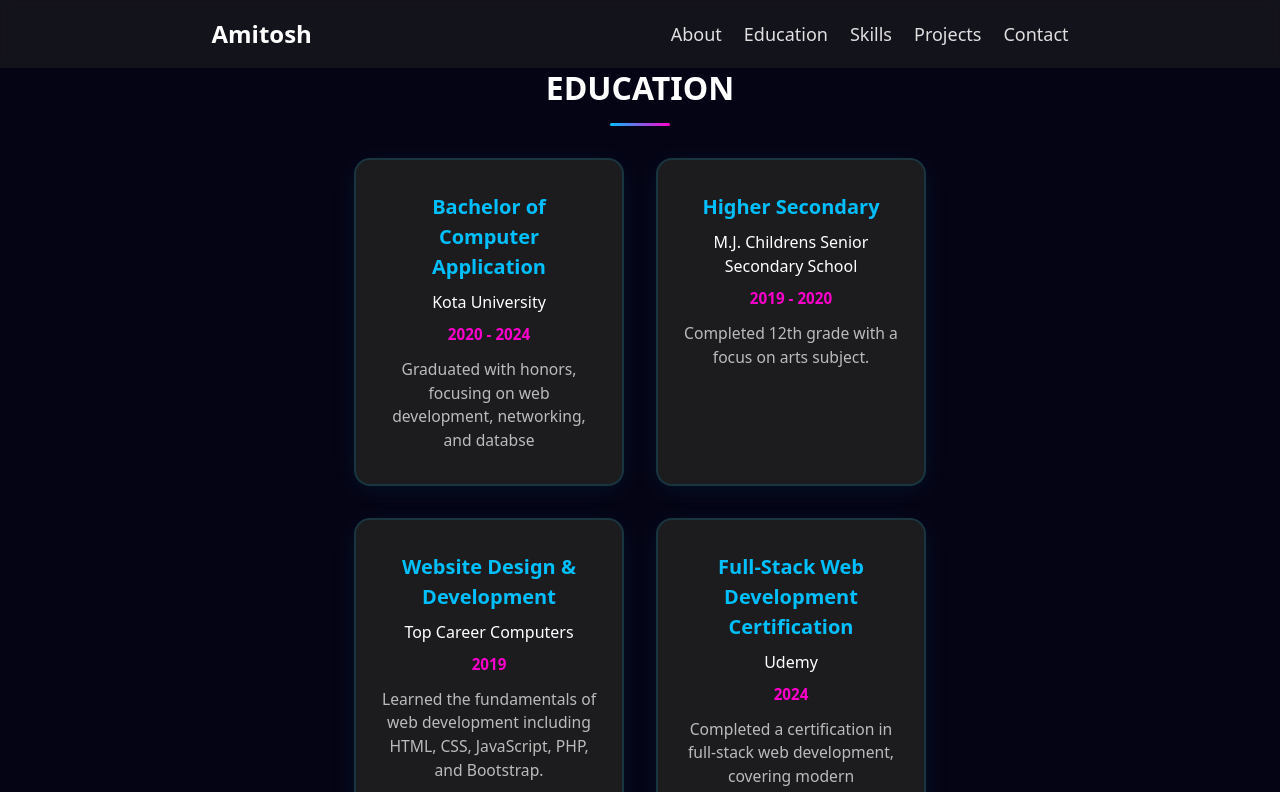
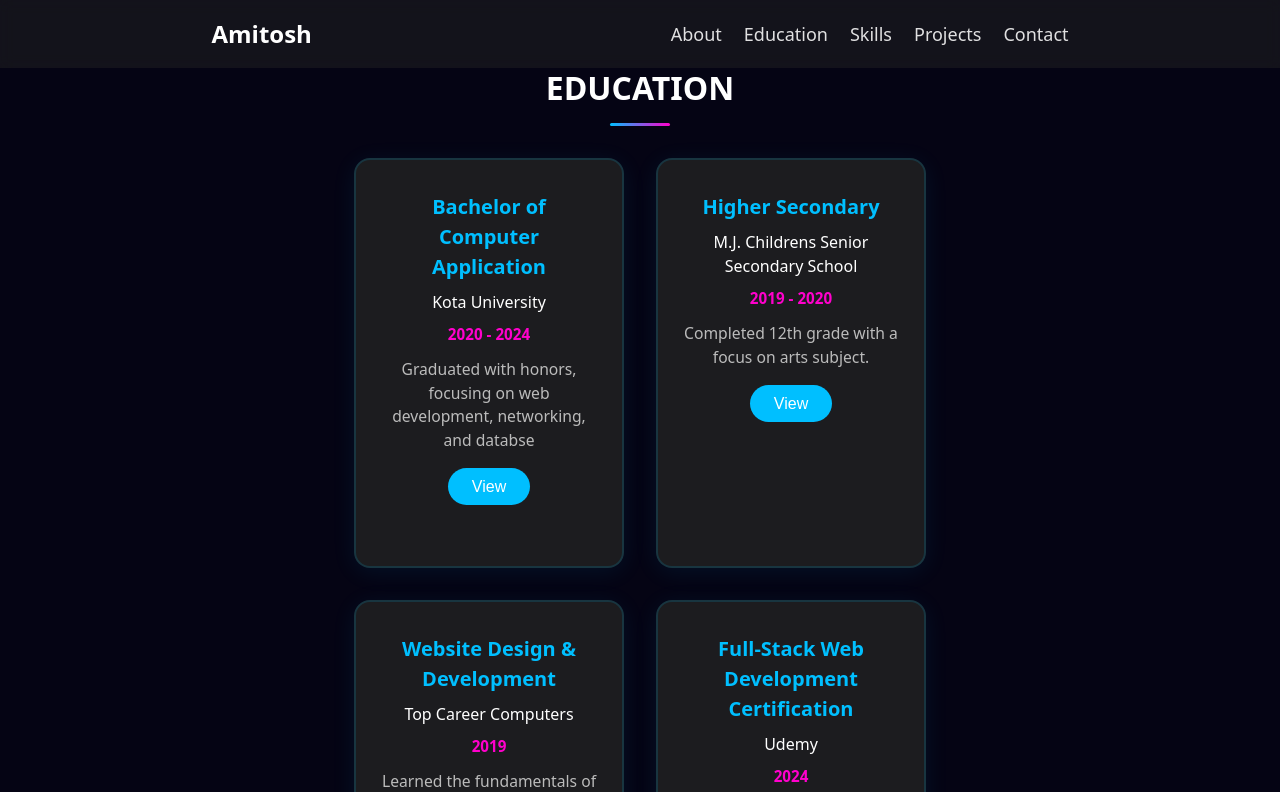
Before and after one commit to Amitosh15/vercel-frontend, a React (Vite) app: page /education in a window 1280 px wide. Shown: the top 792 px of the page. Built offline with nearby package versions, Linux system fonts and the light colour scheme.

Commit message:
Apply animation on cards

```diff
--- a/src/pages/Education/Education.css
+++ b/src/pages/Education/Education.css
@@ -37,12 +37,12 @@
     box-shadow: 0 4px 24px rgba(0, 191, 255, 0.08);
     padding: 2rem 1.5rem;
     width: 270px;
-    transition: transform 0.2s, box-shadow 0.2s;
     border: 2px solid rgba(0, 191, 255, 0.15);
+    transition: transform 0.2s ease;
 }
 
 .education-card:hover {
-    transform: translateY(-8px) scale(1.03);
+    transform: scale(1.07);
     box-shadow: 0 8px 32px rgba(0, 191, 255, 0.18);
     border-color: #00bfff;
 }
@@ -95,3 +95,68 @@
     color: #bbb;
     font-size: 0.98rem;
 }
+
+/* Animation */
+.card1 {
+    animation: cardOne 0.9s ease;
+}
+
+.card2 {
+    animation: cardTwo 0.9s ease;
+}
+
+.card3 {
+    animation: cardThree 0.9s ease;
+}
+
+.card4 {
+    animation: cardFour 0.9s ease;
+}
+
+@keyframes cardOne {
+    from {
+        transform: translateX(-200px);
+        opacity: 0;
+    }
+
+    to {
+        transform: translateX(0);
+        opacity: 1;
+    }
+}
+
+@keyframes cardTwo {
+    from {
+        transform: translateY(200px);
+        opacity: 0;
+    }
+
+    to {
+        transform: translateX(0);
+        opacity: 1;
+    }
+}
+
+@keyframes cardThree {
+    from {
+        transform: translateY(-200px);
+        opacity: 0;
+    }
+
+    to {
+        transform: translateX(0);
+        opacity: 1;
+    }
+}
+
+@keyframes cardFour {
+    from {
+        transform: translateX(200px);
+        opacity: 0;
+    }
+
+    to {
+        transform: translateX(0);
+        opacity: 1;
+    }
+}
--- a/src/pages/Education/Education.jsx
+++ b/src/pages/Education/Education.jsx
@@ -7,12 +7,18 @@ const educationData = [
     year: "2020 - 2024",
     description:
       "Graduated with honors, focusing on web development, networking, and databse",
+    certificateUrl:
+      "https://drive.google.com/file/d/1R_8yUVAtCC-cLvrvwACHE7_6IhxipiAq/view?usp=drive_link",
+    animation: "card1",
   },
   {
     title: "Higher Secondary",
     subtitle: "M.J. Childrens Senior Secondary School",
     year: "2019 - 2020",
     description: "Completed 12th grade with a focus on arts subject.",
+    certificateUrl:
+      "https://drive.google.com/file/d/1_7h6DBRt79pUGf1SwkbGycpbPsVvezVb/view?usp=drive_link",
+    animation: "card2",
   },
   {
     title: "Website Design & Development",
@@ -22,6 +28,7 @@ const educationData = [
       "Learned the fundamentals of web development including HTML, CSS, JavaScript, PHP, and Bootstrap.",
     certificateUrl:
       "https://drive.google.com/file/d/1FzTXfeXoK5JBD1N_MHmxcaXFcxPldo9u/view?usp=drive_link",
+    animation: "card3",
   },
   {
     title: "Full-Stack Web Development Certification",
@@ -31,6 +38,7 @@ const educationData = [
       "Completed a certification in full-stack web development, covering modern technologies such as React, Node.js, Express, and MongoDB.",
     certificateUrl:
       "https://drive.google.com/file/d/13G1pzY5C3CPy5lT41CI5SrFeUhVRJfvT/view?usp=drive_link",
+    animation: "card4",
   },
 ];
 
@@ -40,7 +48,7 @@ const Education = () => {
       <h2>EDUCATION</h2>
       <div className="education-cards">
         {educationData.map((item, idx) => (
-          <div className="education-card" key={idx}>
+          <div className={`education-card card ${item.animation}`} key={idx}>
             <h3>{item.title}</h3>
             <h4>{item.subtitle}</h4>
             <span className="education-year">{item.year}</span>
@@ -51,7 +59,7 @@ const Education = () => {
                 target="_blank"
                 rel="noopener noreferrer"
               >
-                <button className="certificate-btn">View Certificate</button>
+                <button className="certificate-btn">View</button>
               </a>
             )}
           </div>
```
